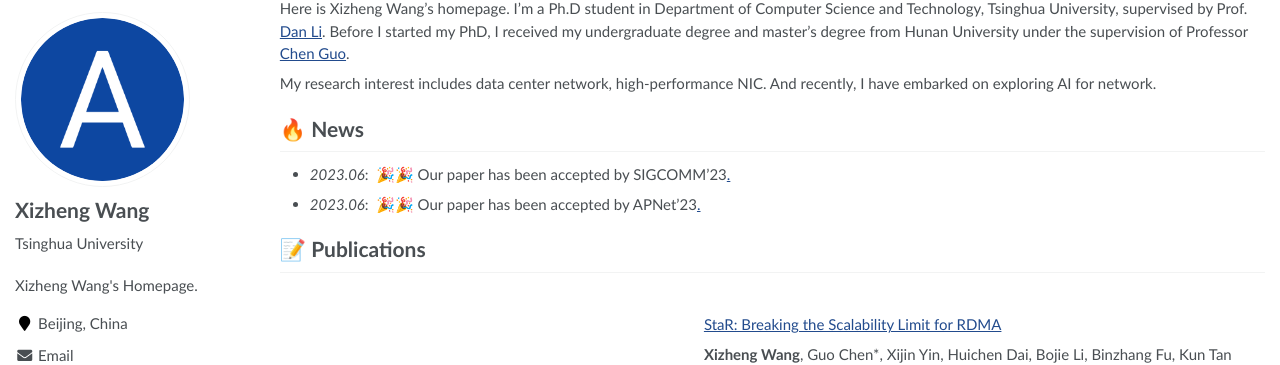
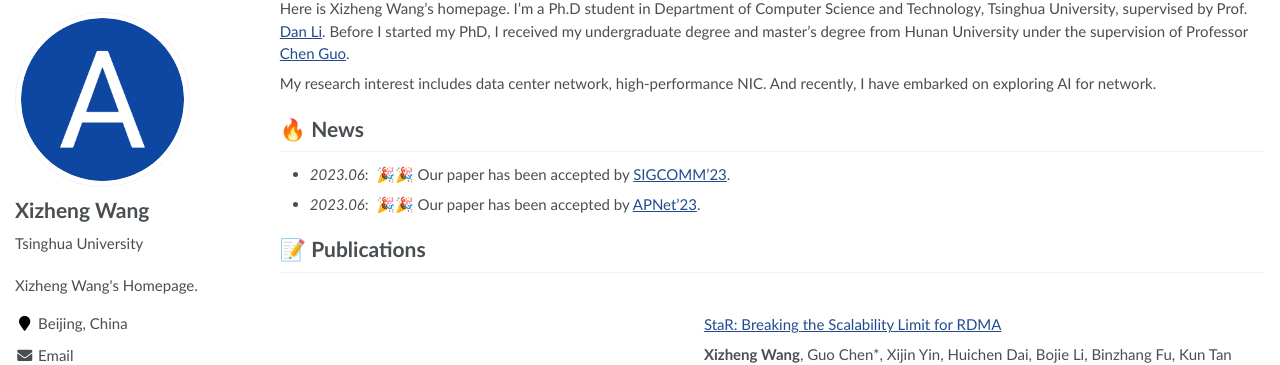
Before and after one commit to wxzisk/wxzisk.github.io, a Jekyll site: the page built from _pages/about.md, in a window 1280 px wide and 900 px high. Shown: the part 79-444 px from the top of the window. Built offline with Jekyll 4.4.1, drawn with Linux system fonts in a browser that asks for light colours.

Commit message:
correct bugs

```diff
--- a/_pages/about.md
+++ b/_pages/about.md
@@ -23,8 +23,8 @@ My research interest includes data center network, high-performance NIC. And rec
 
 
 # 🔥 News
-- *2023.06*: &nbsp;🎉🎉 Our paper has been accepted by SIGCOMM'23<a href='https://conferences.sigcomm.org/sigcomm/2023/'>.
-- *2023.06*: &nbsp;🎉🎉 Our paper has been accepted by APNet'23<a href='https://conferences.sigcomm.org/events/apnet2023/index.html'>.
+- *2023.06*: &nbsp;🎉🎉 Our paper has been accepted by <a href='https://conferences.sigcomm.org/sigcomm/2023/'>SIGCOMM'23</a>.
+- *2023.06*: &nbsp;🎉🎉 Our paper has been accepted by <a href='https://conferences.sigcomm.org/events/apnet2023/index.html'>APNet'23</a>.
 
 # 📝 Publications
 
```
